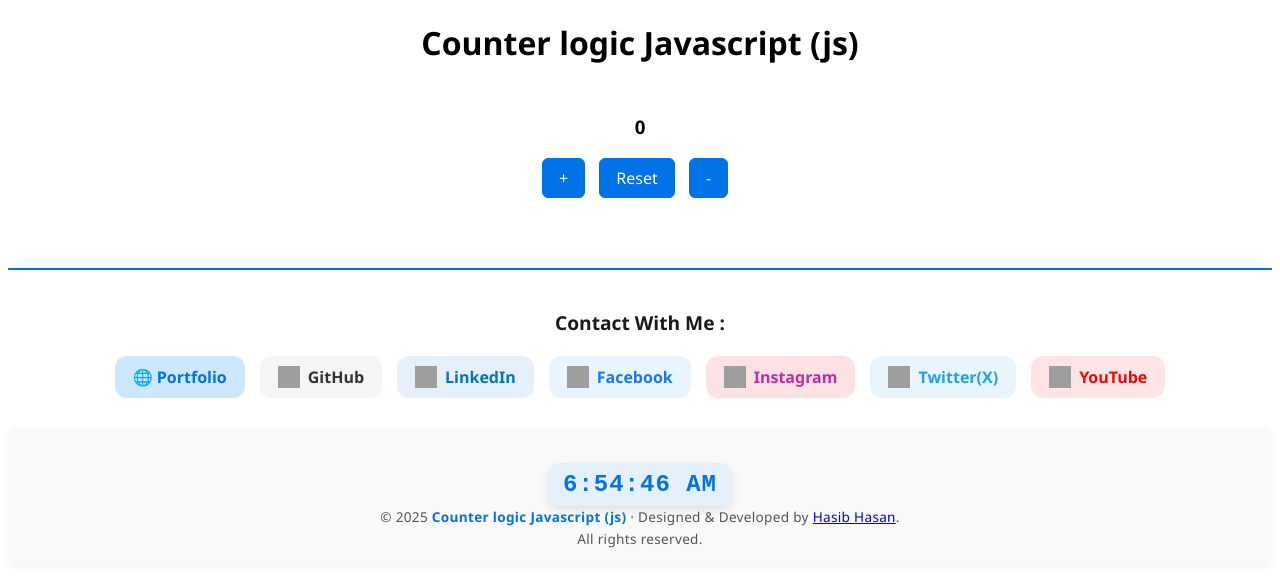
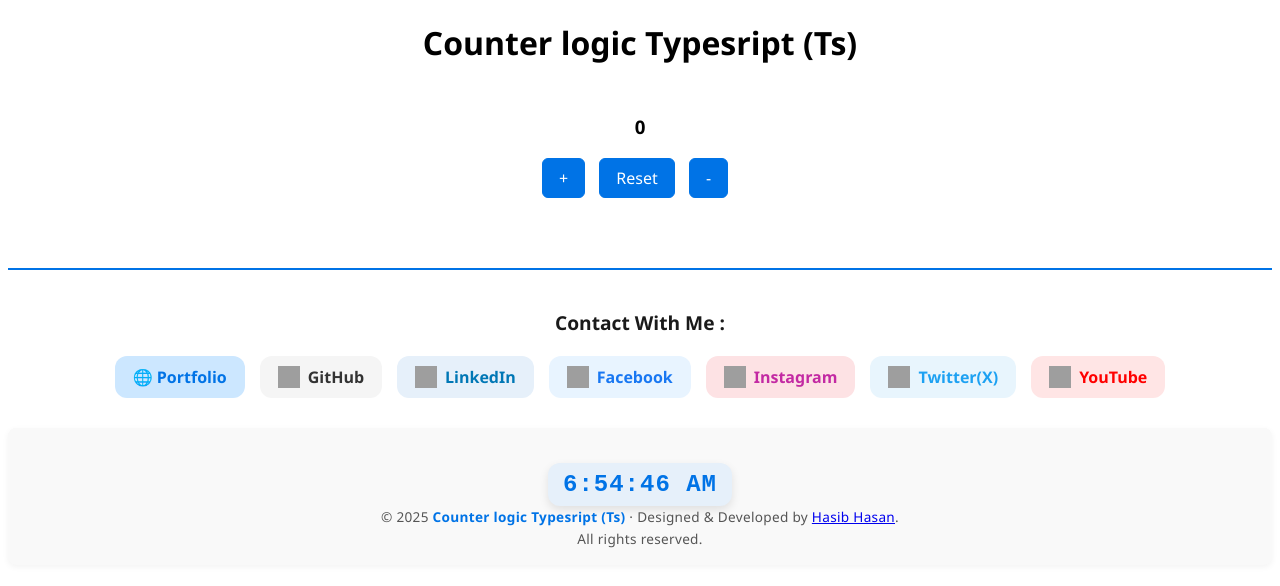
Before and after one commit to HasibCoderLab/counter-logic-ts, a website: page index.html in a window 1280 px wide. Drawn offline with Linux system fonts and the light colour scheme; grey boxes are pictures that could not be loaded.

Commit message:
rename title

```diff
--- a/index.html
+++ b/index.html
@@ -5,13 +5,13 @@
     <meta charset="UTF-8">
     <meta name="viewport" content="width=device-width, initial-scale=1.0">
     <link rel="stylesheet" href="style.css">
-    <title>Counter-Logic-Js</title>
+    <title>Counter-Logic-Ts</title>
 </head>
 
 <body>
 
     <div class="main">
-         <h1>Counter logic  Javascript (js)</h1>
+         <h1>Counter logic Typesript (Ts)</h1>
              <h3 id="counter">0</h3>
         <button id="plus">+</button>
         <button id="reset">Reset</button>
@@ -50,7 +50,7 @@
         <div class="clock" id="clock">00:00:00</div>
 
         <p>
-            © 2025 <strong>Counter logic Javascript (js)</strong> · Designed & Developed by
+            © 2025 <strong>Counter logic Typesript (Ts)</strong> · Designed & Developed by
             <a href="https://www.github.com/hasibcoderlab" target="_blank">Hasib Hasan</a>.<br />
             <span>All rights reserved.</span>
         </p>
```
